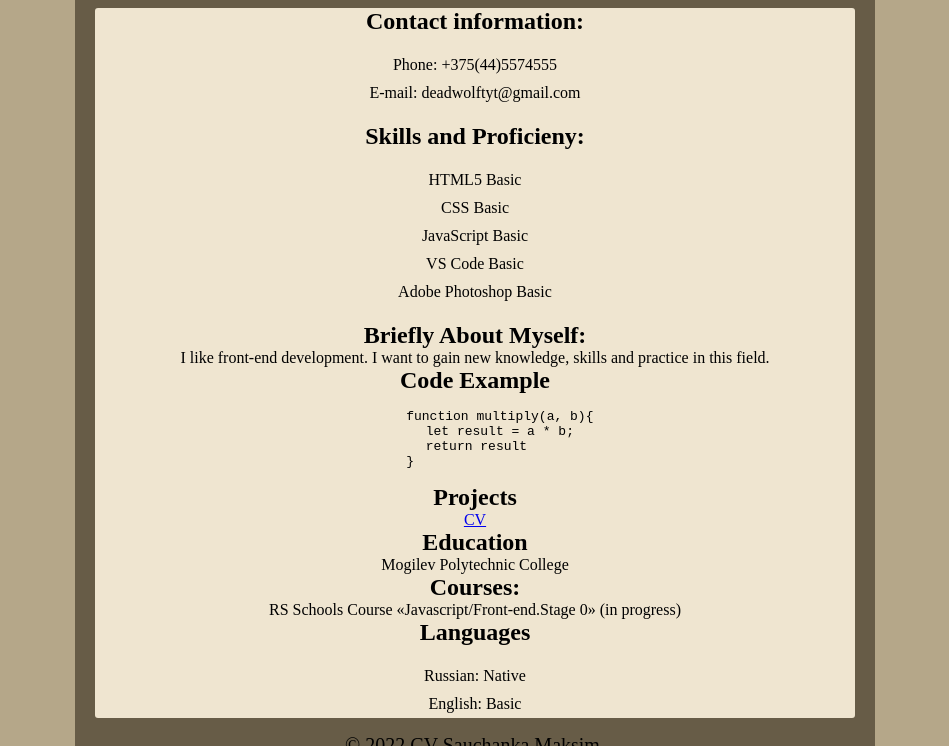
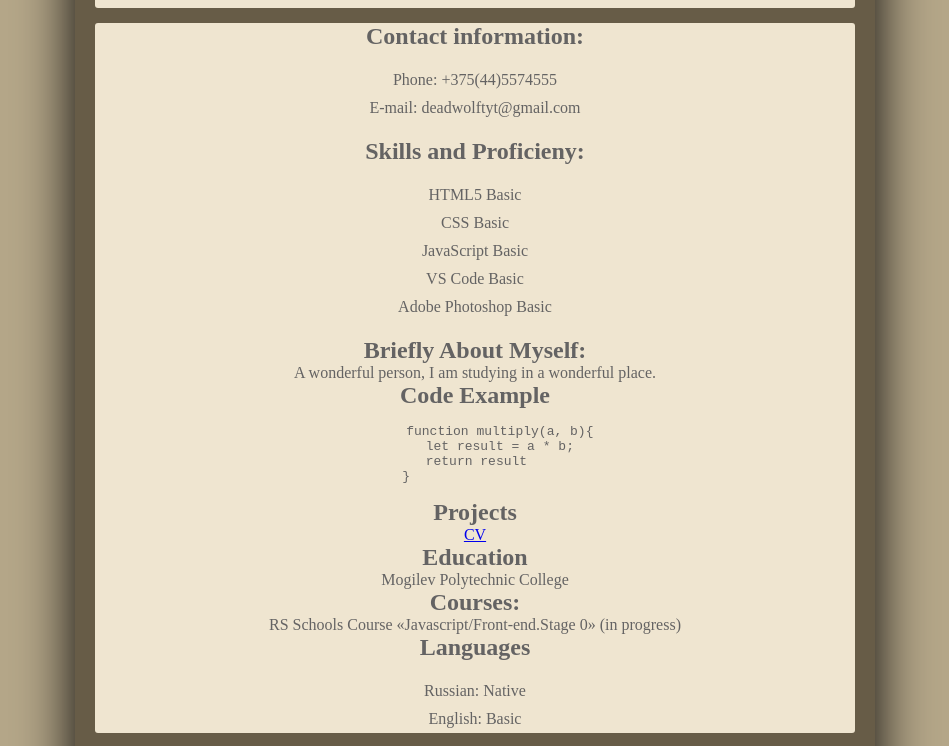
Before and after one commit to DeadWolf1tyt/CV, a plain HTML site: page index.html in a window 1280 px wide. Shown: the part 365-1111 px from the top of the page, without its empty margins (165-1114 px from the left). Drawn offline with Linux system fonts and the light colour scheme.

Commit message:
Add files via upload

```diff
--- a/index.html
+++ b/index.html
@@ -40,15 +40,15 @@
 		</div>
 		<div>
 			<h2>Briefly About Myself:</h2>
-			<p>I like front-end development. I want to gain new knowledge, skills and practice in this field.</p>
+			<p>A wonderful person, I am studying in a wonderful place.</p>
 		</div>
-		<div>
+		<div class="code">
 			<h2>Code Example</h2>
 			<pre>
 				function multiply(a, b){
 				let result = a * b;
-			  return result
-	 }
+			   return result
+	}
 			</pre>
 		</div>
 		<div>
--- a/style.css
+++ b/style.css
@@ -1,4 +1,7 @@
-
+html {
+	scroll-behavior: smooth;
+	/*определяет прокрутку блока, smooth(плавное), auto(резкое)*/
+}
 body {
 	background-color: #b5a789;
 	margin: 0px;
@@ -7,13 +10,22 @@ body {
 pre {
 	padding: 0px 200px 0px 0px;
 	margin: 15px 0px 0px 0px;
+	transition-duration: 1s;
+}
+pre:hover {
+	font-size: 16px;
+	font-weight: 700;
 }
 #area {
 	width: 800px;
 	padding: 20px;
 	background-color: #675c47;
+	color: #646363;
 	margin-left: auto;
 	margin-right: auto;
+	margin-top: 15px;
+	margin-bottom: 50px;
+	box-shadow: 0 35px 55px rgb(0 0 0);
 }
 ul {
 	list-style: none;
@@ -40,23 +52,22 @@ ul#nav li {
 header,nav,main {
 	margin: 15px 0px;
 	border-radius: 3px;
+	background-color: #efe5d0;
 }
 nav {
 	padding: 5px;
 }
 footer#footer div {
 	display: inline;
+	color: #000;
 }
 .year {
 	font-size: 20px;
-}
-header,main,nav {
-	background-color: #efe5d0;
 }
 .img {
 	border-radius: 80px 10px;
 	transition-duration: 1s;
 }
 .img:hover {
-	width: 600px;
+	width: 490px;
 }
```
